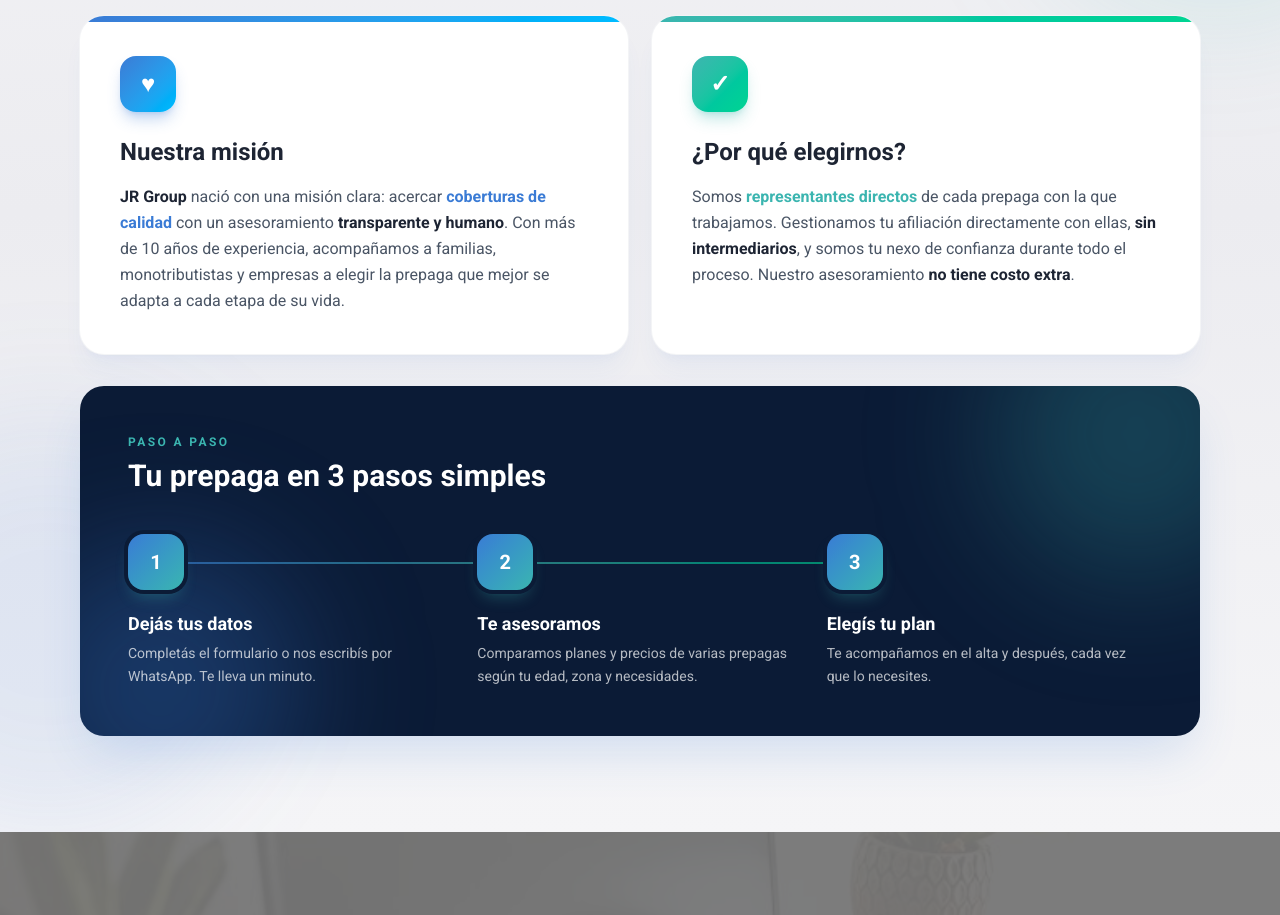
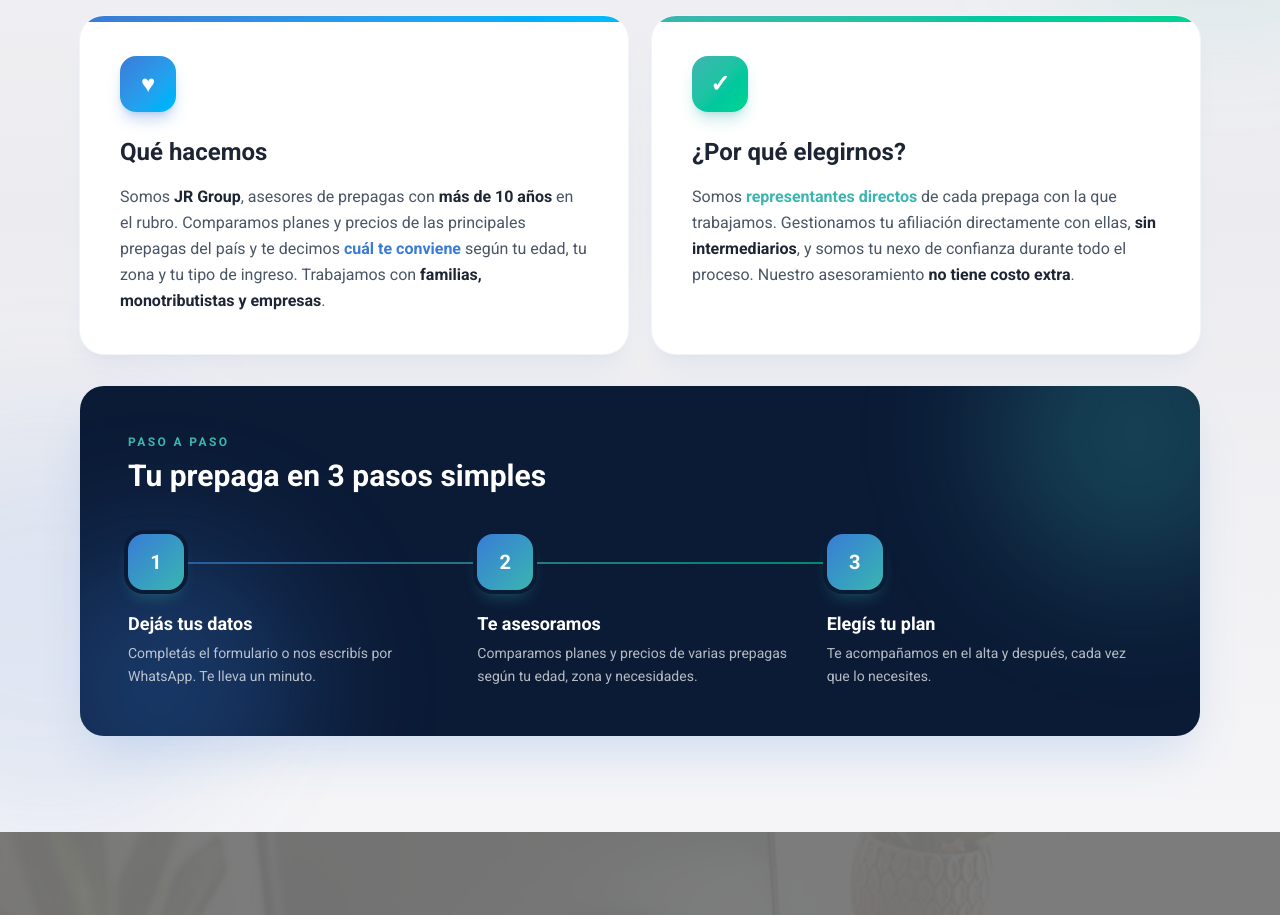
Before and after one commit to santiagofdmkt/jrgroup-web, a Next.js app: page / in a window 1280 px wide. Shown: the part 2380-3295 px from the top of the page. Built offline with nearby package versions, Linux system fonts and the light colour scheme.

Commit message:
Cambio nuestra mision por que hacemos

```diff
--- a/components/QuienesSomos.tsx
+++ b/components/QuienesSomos.tsx
@@ -90,13 +90,13 @@ export default function QuienesSomos() {
             <div className="flex h-14 w-14 items-center justify-center rounded-2xl bg-gradient-to-br from-jr-azul to-sky-400 text-2xl text-white shadow-lg shadow-jr-azul/30 transition duration-300 group-hover:scale-110 group-hover:rotate-3">
               ♥
             </div>
-            <h3 className="mt-6 text-2xl font-extrabold text-jr-texto">Nuestra misión</h3>
+            <h3 className="mt-6 text-2xl font-extrabold text-jr-texto">Qué hacemos</h3>
             <p className="mt-4 leading-relaxed text-gray-600">
-              <strong className="text-jr-texto">JR Group</strong> nació con una misión clara: acercar{" "}
-              <strong className="text-jr-azul">coberturas de calidad</strong> con un asesoramiento{" "}
-              <strong className="text-jr-texto">transparente y humano</strong>. Con más de 10 años de experiencia,
-              acompañamos a familias, monotributistas y empresas a elegir la prepaga que mejor se adapta a cada etapa de
-              su vida.
+              Somos <strong className="text-jr-texto">JR Group</strong>, asesores de prepagas con{" "}
+              <strong className="text-jr-texto">más de 10 años</strong> en el rubro. Comparamos planes y precios de las
+              principales prepagas del país y te decimos <strong className="text-jr-azul">cuál te conviene</strong>{" "}
+              según tu edad, tu zona y tu tipo de ingreso. Trabajamos con{" "}
+              <strong className="text-jr-texto">familias, monotributistas y empresas</strong>.
             </p>
           </div>
 
```
